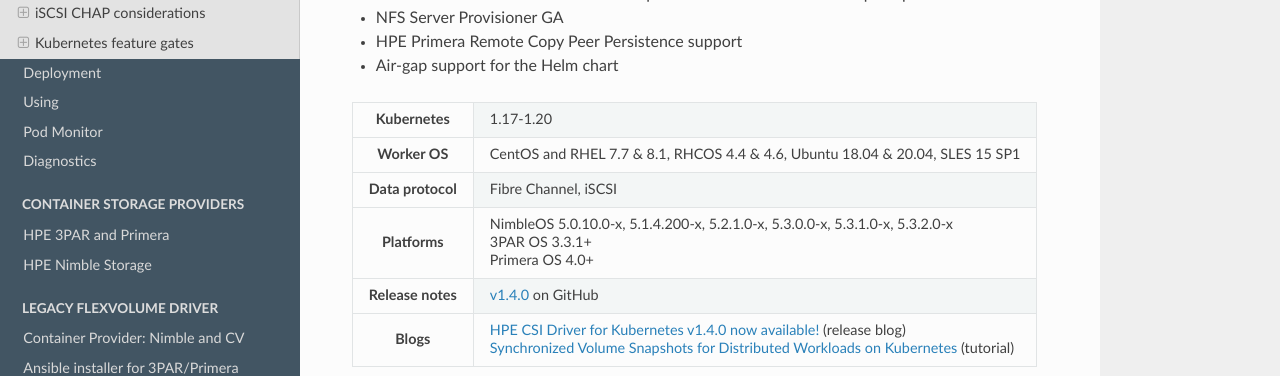
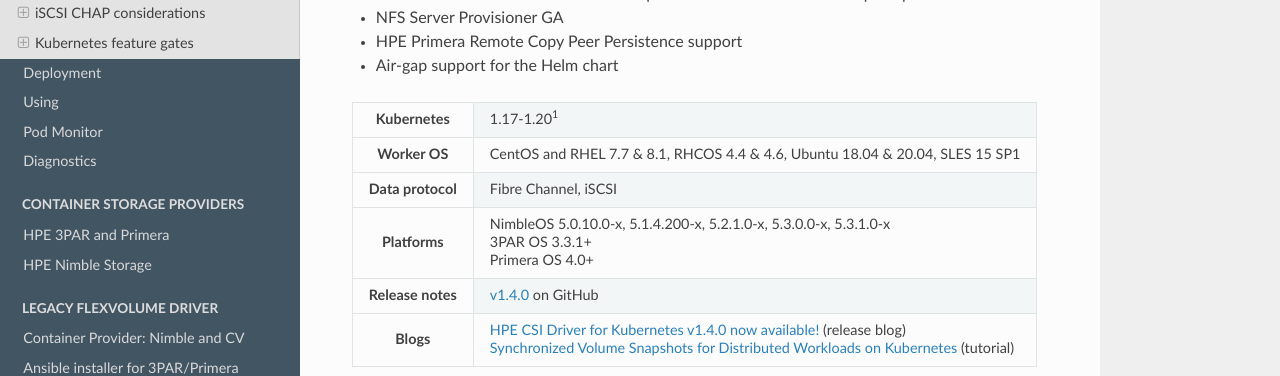
Before and after one commit to hpe-storage/scod, an MkDocs documentation site: the page built from docs/csi_driver/index.md, in a window 1280 px wide and 900 px high, scrolled down 2818 px. Shown: the part 151-527 px from the top of the window. Built offline with MkDocs 1.6.1, drawn with Linux system fonts in a browser that asks for light colours; nearby versions of some CDN libraries.

Commit message:
Namespace for advanced install + fixes
Signed-off-by: Michael Mattsson <michael.mattsson@hpe.com>

```diff
--- a/docs/csi_driver/index.md
+++ b/docs/csi_driver/index.md
@@ -65,7 +65,7 @@
 <table>
   <tr>
     <th>Kubernetes</th>
-    <td>1.17-1.20</td>
+    <td>1.17-1.20<sup>1</sup></td>
   </tr>
   <tr>
     <th>Worker&nbsp;OS</th>
@@ -78,7 +78,7 @@
   <tr>
     <th>Platforms</th>
     <td>
-      NimbleOS 5.0.10.0-x, 5.1.4.200-x, 5.2.1.0-x, 5.3.0.0-x, 5.3.1.0-x, 5.3.2.0-x<br />
+      NimbleOS 5.0.10.0-x, 5.1.4.200-x, 5.2.1.0-x, 5.3.0.0-x, 5.3.1.0-x<br />
       3PAR OS 3.3.1+<br />
       Primera OS 4.0+<br />
     </td>
```
